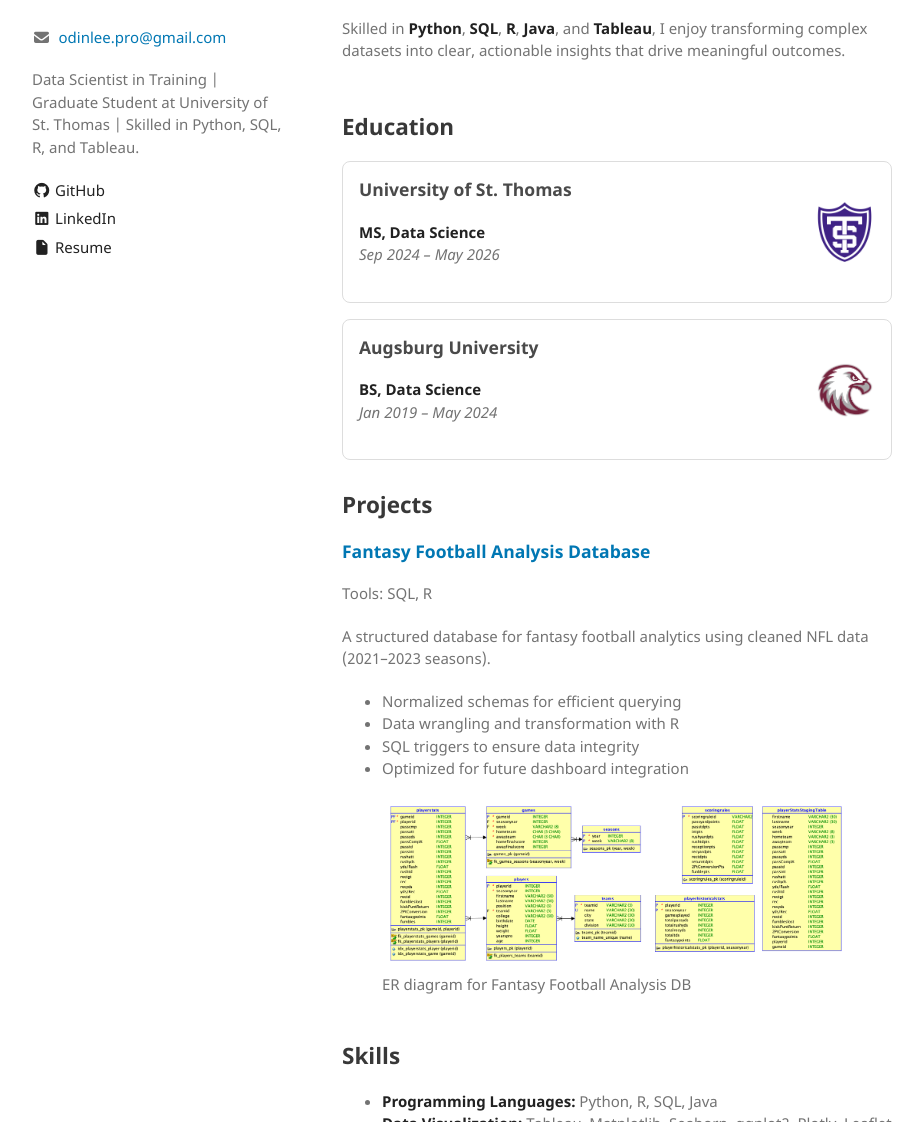
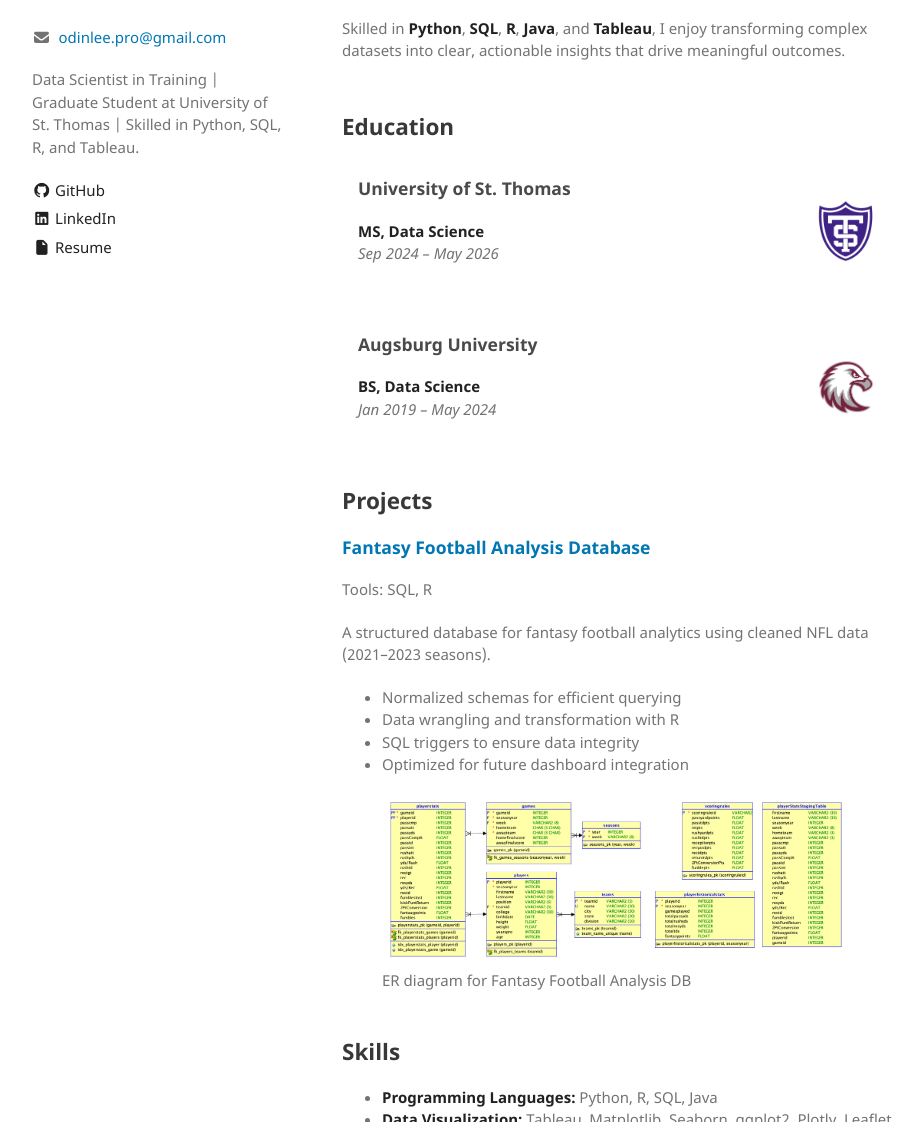
Before and after one commit to OdinLeePro/OdinLeePro.github.io, a Jekyll site: the page built from index.md, in a window 1280 px wide and 1400 px high. Shown: the part 278-1400 px from the top of the window, without its empty margins (178-1101 px from the left). Built offline with Jekyll 4.4.1, drawn with Linux system fonts in a browser that asks for light colours.

Commit message:
Update style.scss

```diff
--- a/assets/css/style.scss
+++ b/assets/css/style.scss
@@ -94,9 +94,7 @@
   display: flex;
   justify-content: space-between;
   align-items: center;
-  border: 1px solid #ddd;
   padding: 1rem;
-  border-radius: 8px;
 }
 
 .edu-text {
```
